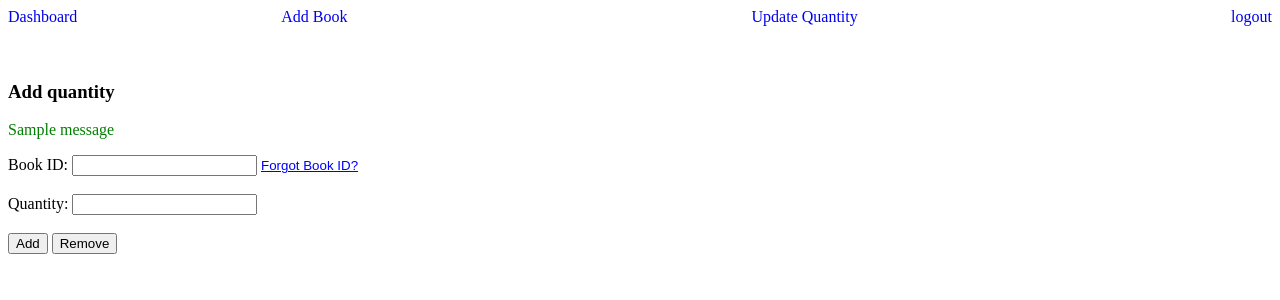
After one commit to CyberShinobi627/library-management-system, a Flask app: template templates/update-qty.html in a window 1280 px wide. The commit adds this page. Shown: the top 300 px of the page. Run offline with Flask 3, Linux system fonts and the light colour scheme; the template is opened without the code that fills it: most values are stand-ins (such as "Sample title", 1, 10 or a date in 2020); one stand-in notice (Sample message) is shown.

Commit message:
completed add book and update quantity in book keeper

```diff
--- a/main.py
+++ b/main.py
@@ -2,8 +2,10 @@ from flask import (Flask,
                    render_template,
                    request,
                    redirect,
+                   url_for,
                    flash,
-                   jsonify)
+                   jsonify,
+                   abort)
 
 from flask_login import (LoginManager,
                          UserMixin,
@@ -53,10 +55,25 @@ def load_user(uid):
 
     return User(*row)
 
+@app.before_request
+def admin_access():
+    # print(request.path)
+    if request.path.startswith("/admin/"):
+        if not (current_user.is_authenticated and current_user.isadmin):
+            abort(403)
+
+    elif request.path.startswith("/keeper/"):
+        if not (current_user.is_authenticated and current_user.iskeeper):
+            abort(403)
+
+    elif request.path.startswith("/user"):
+        if (current_user.is_authenticated and current_user.isadmin) or (current_user.is_authenticated and current_user.iskeeper):
+            abort(403)
+
 @app.route('/', methods=("GET", "POST"))
 def index():
     # print(request.headers)
-    return render_template("index.html", valid_user=current_user.is_authenticated)
+    return render_template("index.html", current_user=current_user)
 
 @app.route("/register/", methods=("GET", "POST"))
 def register():
@@ -75,12 +92,12 @@ def register():
                 cur.close()
 
             flash("Successfully registered.")
-            return redirect('/')
+            return redirect(url_for("index"))
 
         except sqlite3.IntegrityError:
             flash(user_data)
             flash("User already exist.")
-            return redirect("/register")
+            return redirect(url_for("register"))
 
     return render_template("register.html")
 
@@ -96,25 +113,144 @@ def login():
             query = "select * from users where username = ?"
             cur.execute(query, (username,))
             row = cur.fetchone()
+            # print(row)
 
             if row and check_password_hash(row[5], password):
                 new_user = User(*row)
                 login_user(new_user)
-                return redirect("/user/profile")
+
+                isadmin = row[6]
+                iskeeper = row[7]
+                # print(isadmin, iskeeper)
+                if isadmin:
+                    return redirect(url_for("admin"))
+
+                elif iskeeper:
+                    return redirect(url_for("keeper_profile"))
+
+                return redirect(url_for("user_profile"))
 
             else:
                 flash("Invalid credentials !!!")
-                return redirect("/login")
+                return redirect(url_for("login"))
 
     elif current_user.is_authenticated:
-        return redirect("/user/profile")
+        if current_user.isadmin:
+            return redirect(url_for("admin"))
+
+        elif current_user.iskeeper:
+            return redirect(url_for("keeper_profile"))
+
+        return redirect(url_for("user_profile"))
 
     return render_template("login.html")
+
+@app.route("/admin/", methods=("GET", "POST"))
+@login_required
+def admin():
+    # print(request.referrer)
+    return "admin page"
+
+@app.route("/keeper/", methods=("GET", "POST"))
+@app.route("/keeper/profile", methods=("GET", "POST"))
+@login_required
+def keeper_profile():
+    return render_template("keeper-profile.html")
+
+@app.route("/keeper/add-book", methods=("GET", "POST"))
+def add_book():
+    if request.method == "POST":
+        # print(request.form.values())
+        new_book = request.form.values()
+        with sqlite3.connect("library.db") as conn:
+            cur = conn.cursor()
+
+            query = "insert into books (bname, bauthor, qty, rate) values (?, ?, ?, ?)"
+            cur.execute(query, tuple(new_book))
+
+            conn.commit()
+            cur.close()
+
+        flash("Book Added.")
+        return redirect(url_for("add_book"))
+
+    with sqlite3.connect("library.db") as conn:
+        cur = conn.cursor()
+
+        search_query = "select distinct bauthor from books"
+        cur.execute(search_query)
+        author_list = cur.fetchall()
+
+        cur.close()
+
+    authors = tuple(map(lambda author: author[0], author_list))
+    # print(authors)
+
+    return render_template("add-book.html", authors=authors)
+
+@app.route("/keeper/update-qty", methods=("GET", "POST"))
+def update_qty():
+    if request.method == "POST":
+        print(request.form)
+        bid = request.form.get("bid")
+        qty = request.form.get("qty")
+        operation = request.form.get("operation")
+        with sqlite3.connect("library.db") as conn:
+            cur = conn.cursor()
+
+            if operation == "add":
+                update_query = "update books set qty = qty+? where bid = ?"
+                flash("Quantity added successfully.")
+
+            elif operation == "remove":
+                update_query = "update books set qty = qty-? where bid = ?"
+                flash("Quantity removed successfully.")
+
+            cur.execute(update_query, (qty, bid))
+
+            conn.commit()
+            cur.close()
+
+        return redirect(url_for("update_qty"))
+
+    with sqlite3.connect("library.db") as conn:
+        cur = conn.cursor()
+
+        bname_search_query = "select distinct bname from books"
+        cur.execute(bname_search_query)
+        bname_list = cur.fetchall()
+
+        bauthor_search_query = "select distinct bauthor from books"
+        cur.execute(bauthor_search_query)
+        bauthor_list = cur.fetchall()
+
+        cur.close()
+
+    bnames = tuple(map(lambda bname: bname[0], bname_list))
+    bauthors = tuple(map(lambda bauthor: bauthor[0], bauthor_list))
+
+    return render_template("update-qty.html", bnames=bnames, bauthors=bauthors)
+
+@app.route("/keeper/fetch-id", methods=("POST",))
+def fetch_id():
+    json_data: dict[str, str] = request.json
+    bname = json_data.get("bname")
+    bauthor = json_data.get("bauthor")
+    with sqlite3.connect("library.db") as conn:
+        cur = conn.cursor()
+
+        query = "select bid from books where bname = ? and bauthor = ?"
+        cur.execute(query, (bname, bauthor))
+        bid = cur.fetchone()
+
+        cur.close()
+
+    return jsonify({"bid": bid[0] if bid is not None else 0})
 
 @app.route("/user/", methods=("GET", "POST"))
 @app.route("/user/profile/", methods=("GET", "POST"))
 @login_required
-def profile():
+def user_profile():
     return render_template("user-profile.html", username=current_user.username)
 
 @app.route("/user/borrow-book/", methods=("GET", "POST"))
@@ -130,11 +266,12 @@ def borrow_book():
 
             bid_query = "select bid from orders where uid = ?"
             cur.execute(bid_query, (current_user.uid,))
-            bid_tup = cur.fetchall()
+            bid_list = cur.fetchall()
 
             cur.close()
 
-        bids = list(map(lambda bid: bid[0], bid_tup))
+        bids = tuple(map(lambda bid: bid[0], bid_list))
+
         return jsonify({"books": books, "borrow_bids": bids})
 
     return render_template("borrow.html")
@@ -146,17 +283,17 @@ def add_borrow():
         borrow_info: dict[str, str] = request.json
         book_name = borrow_info.get("bookName")
         book_author = borrow_info.get("bookAuthor")
-        borrow_date = datetime.date.today()
-        exp_date = borrow_date + datetime.timedelta(7)
+        brw_date = datetime.date.today()
+        exp_date = brw_date + datetime.timedelta(7)
         with sqlite3.connect("library.db") as conn:
             cur = conn.cursor()
 
-            bid_query = "select bid from books where bname=? and bauthor=?"
+            bid_query = "select bid from books where bname = ? and bauthor = ?"
             cur.execute(bid_query, (book_name, book_author))
             bid = cur.fetchone()[0]
 
             insert_query = "insert into orders (uid, bid, brw_date, exp_date) values (?, ?, ?, ?)"
-            cur.execute(insert_query, (current_user.uid, bid, borrow_date, exp_date))
+            cur.execute(insert_query, (current_user.uid, bid, brw_date, exp_date))
 
             update_query = "update books set qty = qty-1 where bid = ? and qty != 0"
             cur.execute(update_query, (bid,))
@@ -200,12 +337,12 @@ def remove_borrow():
 
     return jsonify({"success": True})
 
-@app.route("/user/logout/")
+@app.route("/logout/")
 @login_required
 def logout():
     logout_user()
     flash("Successfully logged out.")
-    return redirect('/')
+    return redirect(url_for("index"))
 
 if __name__ == "__main__":
     app.run("0.0.0.0", 80, True)
--- /dev/null
+++ b/static/css/update-qty.css
@@ -0,0 +1,12 @@
+#forgot-id{
+    background: none!important;
+    border: none;
+    padding: 0!important;
+    color: blue;
+    text-decoration: underline;
+    cursor: pointer;
+}
+
+.hide{
+    display: none;
+}
--- /dev/null
+++ b/static/js/update-qty.js
@@ -0,0 +1,38 @@
+const forgotId = document.querySelector("#forgot-id");
+const bookInfo = document.querySelector(".book-info");
+
+forgotId.addEventListener("click", () => {
+    bookInfo.classList.toggle("hide");
+});
+
+const fetchId = document.querySelector("#fetch-id");
+fetchId.addEventListener("click", () => {
+    const bname = document.querySelector("#bname");
+    const bauthor = document.querySelector("#bauthor");
+    (async () => {
+        const url = "/keeper/fetch-id";
+        const params = {
+            "method": "POST",
+            "headers": {"Content-Type": "application/json"},
+            "body": JSON.stringify({
+                "bname": bname.value,
+                "bauthor": bauthor.value
+            })
+        };
+
+        const response = await fetch(url, params);
+        const jsonData = await response.json();
+        const bid = jsonData["bid"];
+        console.log(bid);
+
+        if(bid){
+            let bidInput = document.querySelector("#bid-input");
+            bidInput.value = bid;
+        }
+        else{
+            let showMsg = document.querySelector("#show-msg");
+            showMsg.innerText = "Invalid Book name or Author name !!!";
+            showMsg.style.color = "red";
+        }
+    })();
+});
--- a/templates/index.html
+++ b/templates/index.html
@@ -12,8 +12,8 @@
 </head>
 <body>
     <div class="nav-right">
-        {% if valid_user %}
-            <a href="/user/profile">profile</a>
+        {% if current_user.is_authenticated %}
+            <a href="{% if current_user.isadmin %}/admin{% elif current_user.iskeeper %}/keeper/profile{% else %}/user/profile{% endif %}">profile</a>
         {% else %}
             <a href="/register">Register</a>
             <a href="/login">Login</a>
--- a/templates/keeper-base.html
+++ b/templates/keeper-base.html
@@ -3,9 +3,38 @@
 <head>
     <meta charset="UTF-8">
     <meta name="viewport" content="width=device-width, initial-scale=1.0">
-    <title>Document</title>
+    <title>{% block title %}{% endblock %}</title>
+    {% block style %}{% endblock %}
+    <style>
+        a{
+            text-decoration: none;
+        }
+
+        /* .nav-left{
+            float: left;
+        } */
+
+        .keeper-nav{
+            margin: 200px;
+        }
+
+        #nav-right{
+            float: right;
+        }
+    </style>
 </head>
 <body>
+    <div class="nav-left">
+        <a href="/keeper/profile">Dashboard</a>
+        <a class="keeper-nav" href="/keeper/add-book">Add Book</a>
+        <a class="keeper-nav" href="{{ url_for('update_qty') }}">Update Quantity</a>
 
+        <div id="nav-right">
+            <a href="/logout">logout</a>
+        </div>
+    </div>
+    <br><br>
+    {% block content %}
+    {% endblock %}
 </body>
 </html>
--- /dev/null
+++ b/templates/update-qty.html
@@ -0,0 +1,45 @@
+{% extends "keeper-base.html" %}
+<!DOCTYPE html>
+<html lang="en">
+<head>
+    <meta charset="UTF-8">
+    <meta name="viewport" content="width=device-width, initial-scale=1.0">
+    <title>{% block title %}modify book{% endblock %}</title>
+    {% block style %}<link rel="stylesheet" href="/css/update-qty.css">{% endblock %}
+</head>
+<body>
+    {% block content %}
+        <h3>Add quantity</h3>
+        {% with message = get_flashed_messages()[0] %}
+            <p style="color: green;" id="show-msg">{{ message }}</p>
+        {% endwith %}
+        <form action="#" method="post">
+            <label>Book ID:</label>
+            <input type="text" id="bid-input" name="bid" required>
+            <button type="button" id="forgot-id">Forgot Book ID?</button><br><br>
+            <div class="book-info hide">
+                <label>Book Name:</label>
+                <input type="text" id="bname" list="bnames"><br><br>
+                <datalist id="bnames">
+                    {% for bname in bnames %}
+                        <option>{{ bname }}</option>
+                    {% endfor %}
+                </datalist>
+                <label>Author Name:</label>
+                <input type="text" id="bauthor" list="bauthors"><br><br>
+                <datalist id="bauthors">
+                    {% for bauthor in bauthors %}
+                        <option>{{ bauthor }}</option>
+                    {% endfor %}
+                </datalist>
+                <button type="button" id="fetch-id">Fetch Book ID</button><br><br>
+            </div>
+            <label>Quantity:</label>
+            <input type="number" name="qty" required><br><br>
+            <button type="submit" name="operation" value="add">Add</button>
+            <button type="submit" name="operation" value="remove">Remove</button>
+        </form>
+        <script src="/js/update-qty.js"></script>
+    {% endblock %}
+</body>
+</html>
--- a/templates/user-base.html
+++ b/templates/user-base.html
@@ -31,7 +31,7 @@
         <a class="orders" href="/user/borrow-book">Borrow a Book</a>
         <a class="orders" href="/user/check-borrow">Check my Borrowings</a>
         <div id="nav-right">
-            <a href="/user/logout">logout</a>
+            <a href="/logout">logout</a>
         </div>
     </div>
     <br><br>
```
Also changed, not shown: templates/add-book.html (added, +33 -0 lines), templates/keeper-profile.html (added, +14 -0 lines), templates/login.html (+8 -0 lines).
